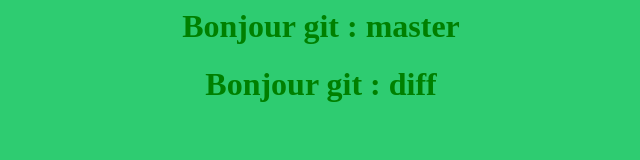
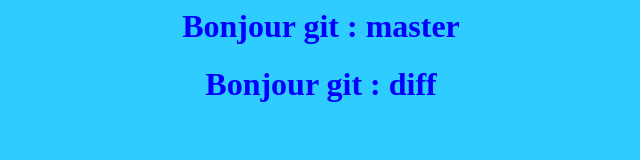
Before and after one commit to manal2/BonjourGit, a plain HTML site: page index.html in a window 1280 px wide. Shown: the whole page, without its empty margins (319-959 px from the left). Drawn offline with Linux system fonts and the light colour scheme.

Commit message:
couleur blue pour la branch blue

```diff
--- a/index.html
+++ b/index.html
@@ -5,8 +5,8 @@
 	</head>
 	<style type="text/css">
 		body{
-			background-color:#2ecc71;
-			color: green;
+			background-color:#2eccFF;
+			color: blue;
 		}
 	</style>
 	<body>
```
